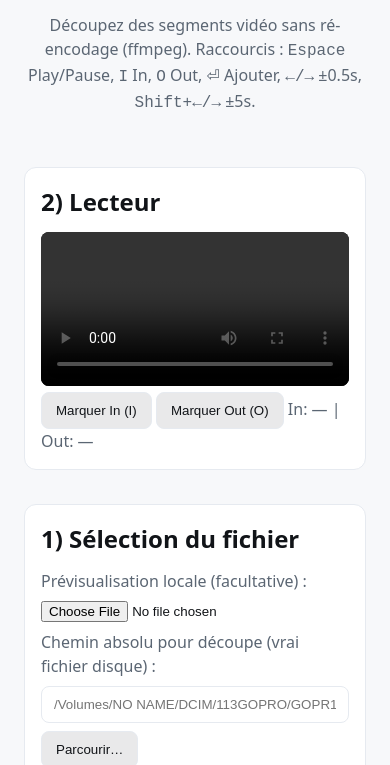
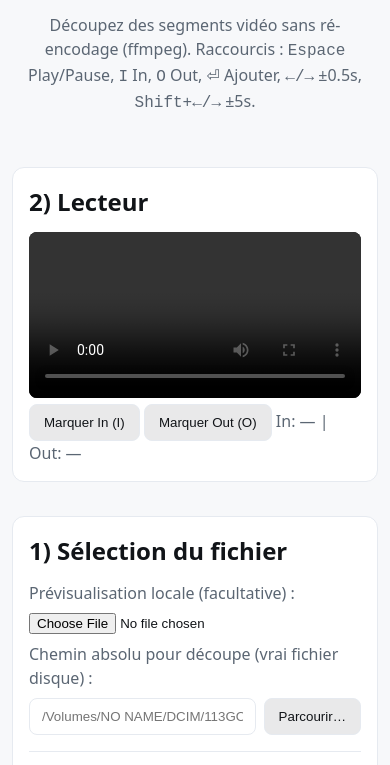
Before and after one commit to LukasMFR/quickcut-webui, a plain HTML site: page webui/static/index.html in a window 390 px wide. Shown: the part 75-840 px from the top of the page. Drawn offline with Linux system fonts and the light colour scheme.

Commit message:
Update layout to use percentage-based columns
Refactored the two-column layout to use CSS variables for left/right column ratios and gap, enabling easier customization. Improved fullscreen appearance and adjusted mobile fallback for better responsiveness.

```diff
--- a/webui/static/styles.css
+++ b/webui/static/styles.css
@@ -13,6 +13,11 @@
   --input-fg: #111418;
   --table-alt: #f3f5f8;
   --overlay: rgba(0,0,0,0.4);
+
+  /* NOUVEAU : ratios colonne gauche/droite (modifiable) */
+  --left-col: 72%;
+  --right-col: 28%;
+  --gap: 16px;
 }
 
 @media (prefers-color-scheme: dark) {
@@ -43,6 +48,7 @@ body {
 header, footer { padding: 24px; text-align: center; }
 h1, h2 { margin: 0 0 12px; }
 
+/* Cards/sections (héritage) */
 section { padding: 12px 24px; max-width: 1100px; margin: 0 auto; }
 .card {
   background: var(--card); border: 1px solid var(--border); border-radius: 12px;
@@ -84,35 +90,50 @@ td input {
   border:1px solid var(--border); border-radius:8px; padding:12px; margin-top:10px;
 }
 
-/* === Layout deux colonnes (vidéo plus grande) === */
+/* === NOUVEAU : Layout plein écran à pourcentages === */
 .layout {
-  max-width: 1600px; /* +large pour que la vidéo prenne bien de la place */
+  width: 96vw;              /* large, quasi plein écran */
   margin: 0 auto;
   padding: 12px 24px;
   display: grid;
-  grid-template-columns: minmax(760px, 2fr) minmax(420px, 560px);
-  gap: 16px;
+  /* Vidéo très large à gauche, panneau à droite (pourcentages) */
+  grid-template-columns: minmax(0, var(--left-col)) minmax(320px, var(--right-col));
+  gap: var(--gap);
   align-items: start;
 }
 
-/* On neutralise le padding de section à l’intérieur du layout */
+/* On neutralise le padding/width interne des sections dans la grille */
 .layout section { padding: 0; max-width: none; }
 
-/* Vidéo collée en haut et bien visible au scroll */
+/* Vidéo toujours bien visible */
 .player .card { position: sticky; top: 16px; }
 
 /* Modal explorateur */
-.browser { position: fixed; inset: 40px; background: var(--bg); border:1px solid var(--border); border-radius:12px; display:flex; flex-direction:column; box-shadow: 0 10px 40px var(--overlay); }
+.browser {
+  position: fixed; inset: 40px; background: var(--bg);
+  border:1px solid var(--border); border-radius:12px;
+  display:flex; flex-direction:column; box-shadow: 0 10px 40px var(--overlay);
+}
 .browser.hidden { display:none; }
-.browser-head { display:flex; justify-content:space-between; align-items:center; padding:10px 12px; border-bottom:1px solid var(--border); background: color-mix(in oklab, var(--card), var(--fg) 6%); }
+.browser-head {
+  display:flex; justify-content:space-between; align-items:center;
+  padding:10px 12px; border-bottom:1px solid var(--border);
+  background: color-mix(in oklab, var(--card), var(--fg) 6%);
+}
 .browser-path { padding:10px 12px; color:var(--muted); border-bottom:1px solid var(--border); }
-.entries { padding:8px 12px; overflow:auto; flex:1; display:grid; grid-template-columns: repeat(auto-fill,minmax(260px,1fr)); gap:8px; }
-.entry { border:1px solid var(--border); border-radius:8px; padding:10px; background: color-mix(in oklab, var(--card), var(--fg) 4%); cursor:pointer; }
+.entries {
+  padding:8px 12px; overflow:auto; flex:1;
+  display:grid; grid-template-columns: repeat(auto-fill,minmax(260px,1fr)); gap:8px;
+}
+.entry {
+  border:1px solid var(--border); border-radius:8px; padding:10px;
+  background: color-mix(in oklab, var(--card), var(--fg) 4%); cursor:pointer;
+}
 .entry:hover { border-color: var(--accent); }
 .entry .type { font-size:12px; color:var(--muted); }
 
-/* Fallback si écran étroit : on empile */
+/* Fallback mobile/étroit : on empile les colonnes */
 @media (max-width: 1100px) {
-  .layout { grid-template-columns: 1fr; }
+  .layout { grid-template-columns: 1fr; width: 100vw; padding: 12px; }
   .player .card { position: static; }
 }
```
